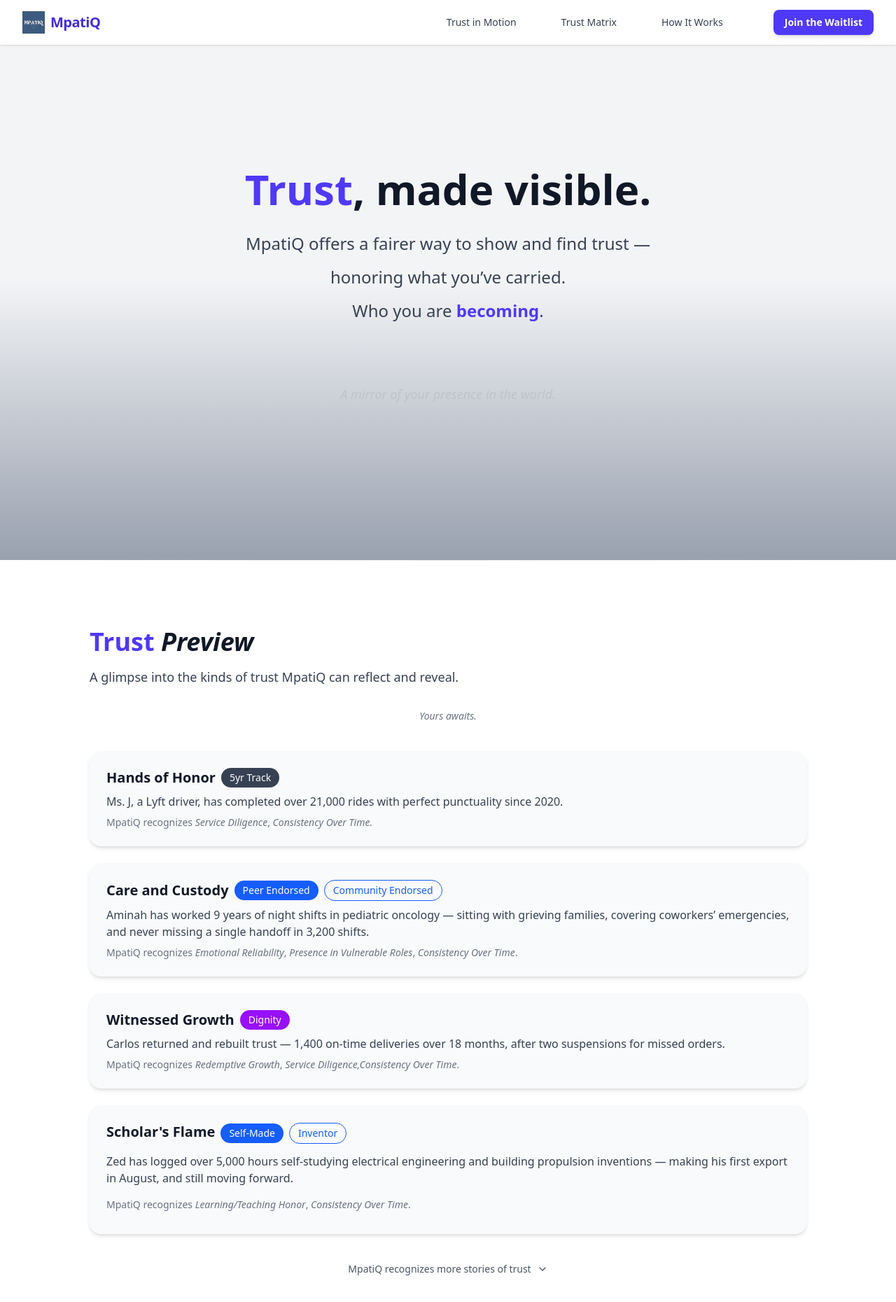
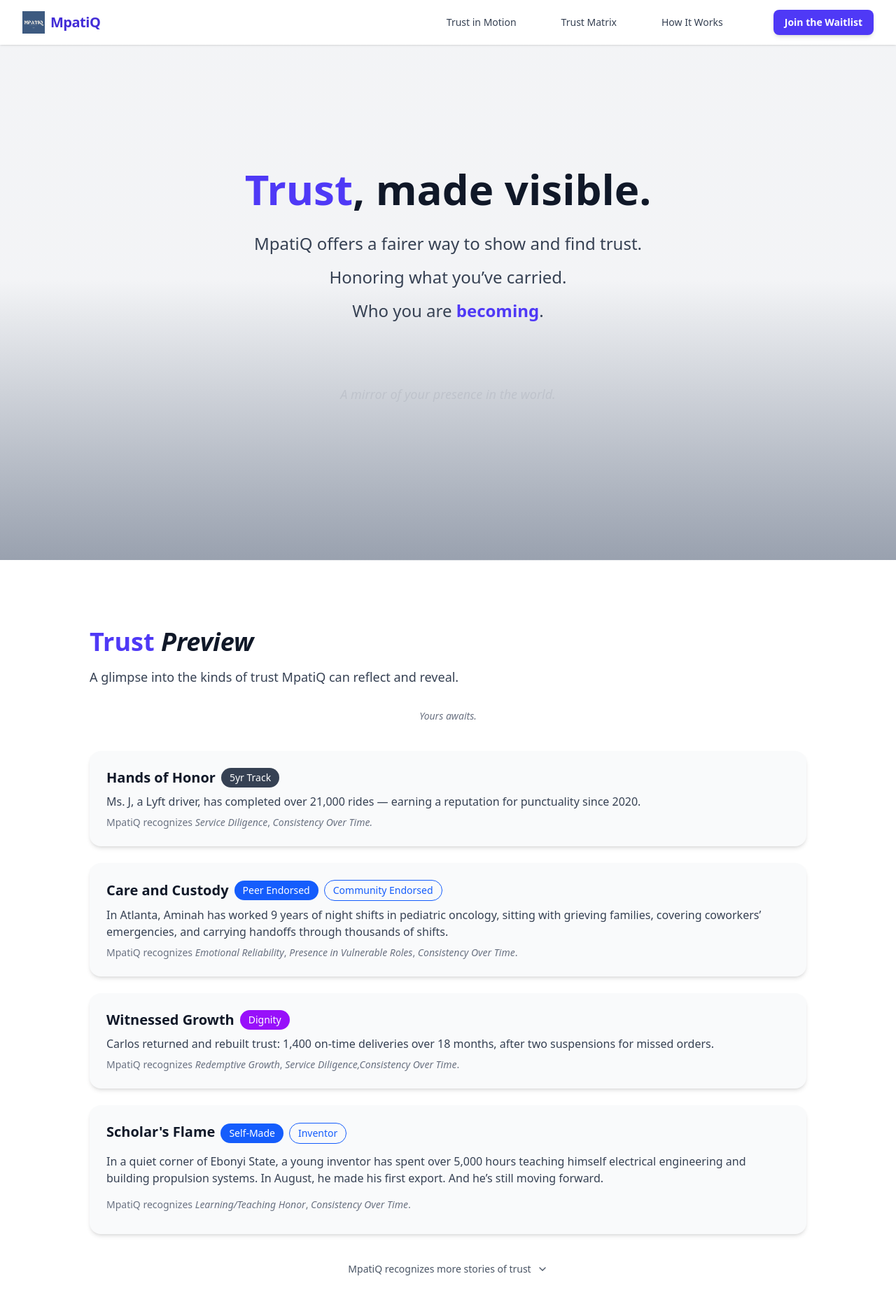
Before and after one commit to UruBuilds/MpatiQ, a React (Vite) app: page / in a window 1280 px wide. Shown: the top 1860 px of the page at 70% size. Built offline with nearby package versions, Linux system fonts and the light colour scheme.

Commit message:
chore(copy): clean up text for clarity and consistency

```diff
--- a/index.html
+++ b/index.html
@@ -21,7 +21,7 @@
     <meta name="twitter:title" content="MpatiQ – Trust, Made Visible." />
     <meta
       name="twitter:description"
-      content="A fairer way to show and find trust — honoring what you’ve carried, who you’re becoming."
+      content="A fairer way to show and find trust, honoring what you’ve carried, and who you’re becoming."
     />
     <meta
       name="twitter:image"
--- a/src/components/HowItWorks.jsx
+++ b/src/components/HowItWorks.jsx
@@ -78,7 +78,7 @@
             🔹 Step 4 — Connection Through Trust
           </h3>
           <p className="text-gray-600 leading-relaxed">
-            Offer your trust — so others find you, and you them.
+            Offer your trust. So others find you, and you them.
           </p>
         </motion.div>
 
--- a/src/components/trustCards/BuildersLedgerCard.jsx
+++ b/src/components/trustCards/BuildersLedgerCard.jsx
@@ -20,7 +20,7 @@
         </div>
         <p className="text-gray-700 text-base mb-2">
           A tool delivering weather alerts and coordinating harvest transport
-          for farmers — built by a founder in Iowa, optimized for rural
+          for farmers. Built by a founder in Iowa, optimized for rural
           networks, now serves over 40 communities.
         </p>
         <p className="text-sm text-gray-500">
--- a/src/components/trustCards/CareAndCustodyCard.jsx
+++ b/src/components/trustCards/CareAndCustodyCard.jsx
@@ -23,9 +23,9 @@
       </div>
 
       <p className="text-gray-700 text-base mb-2">
-        Aminah has worked 9 years of night shifts in pediatric oncology —
+        In Atlanta, Aminah has worked 9 years of night shifts in pediatric oncology,
         sitting with grieving families, covering coworkers’ emergencies, and
-        never missing a single handoff in 3,200 shifts.
+        carrying handoffs through thousands of shifts.
       </p>
 
       <p className="text-sm text-gray-500">
--- a/src/components/trustCards/CreativeStewardCard.jsx
+++ b/src/components/trustCards/CreativeStewardCard.jsx
@@ -26,7 +26,7 @@
       </div>
       <p className="text-gray-700 text-base mb-2">
         In East London, a creative collective has built a sanctuary of
-        expression — hosting Thursday gatherings, sharing poems, and growing a
+        expression, hosting Thursday gatherings, sharing poems, and growing a
         new creative canon.
       </p>
       <p className="text-sm text-gray-500">
--- a/src/components/trustCards/HandsOfHonorCard.jsx
+++ b/src/components/trustCards/HandsOfHonorCard.jsx
@@ -18,8 +18,8 @@
 
       {/*  */}
       <p className="text-gray-700 text-base mb-2">
-        Ms. J, a Lyft driver, has completed over 21,000 rides with perfect
-        punctuality since 2020.
+        Ms. J, a Lyft driver, has completed over 21,000 rides — earning a
+        reputation for punctuality since 2020.
       </p>
       <p className="text-sm text-gray-500">
         MpatiQ recognizes <em>Service Diligence</em>,{' '}
--- a/src/components/trustCards/MentorsPathCard.jsx
+++ b/src/components/trustCards/MentorsPathCard.jsx
@@ -26,7 +26,7 @@
           </Badge>
         </div>
         <p className="text-gray-700 text-base mb-2">
-          A clothing store that mentors youth and provides work for formerly
+          In Los Angeles, a clothing store that mentors youth and provides work for formerly
           incarcerated community members now creates new paths with dignity.
         </p>
         <p className="text-sm text-gray-500">
--- a/src/components/trustCards/ScholarsFlameCard.jsx
+++ b/src/components/trustCards/ScholarsFlameCard.jsx
@@ -26,9 +26,10 @@
         </Badge>
 
         <p className="text-gray-700 text-base mb-2">
-          Zed has logged over 5,000 hours self-studying electrical engineering
-          and building propulsion inventions — making his first export in
-          August, and still moving forward.{' '}
+          In a quiet corner of Ebonyi State, a young inventor has spent over
+          5,000 hours teaching himself electrical engineering and building
+          propulsion systems. In August, he made his first export. And he’s
+          still moving forward.{' '}
         </p>
         <p className="text-sm text-gray-500">
           MpatiQ recognizes <em>Learning/Teaching Honor</em>,{' '}
--- a/src/components/trustCards/SoulAnchorCard.jsx
+++ b/src/components/trustCards/SoulAnchorCard.jsx
@@ -23,7 +23,7 @@
       {/* Core P tag for Soul Anchor */}
       <p className="text-gray-700 text-base mb-2">
         After losing her daughter, Adaora began leaving flowers for new mothers
-        at the hospital — and has kept this vigil quietly for 9 years.
+        at a Lagos hospital — and has kept this vigil quietly for 9 years.
       </p>
       {/* Domain recognition */}
       <p className="text-sm text-gray-500">
--- a/src/components/trustCards/WitnessedGrowthCard.jsx
+++ b/src/components/trustCards/WitnessedGrowthCard.jsx
@@ -15,7 +15,7 @@
         </Badge>
       </h3>
       <p className="mb-2 text-base text-gray-700">
-        Carlos returned and rebuilt trust — 1,400 on-time deliveries over 18
+        Carlos returned and rebuilt trust: 1,400 on-time deliveries over 18
         months, after two suspensions for missed orders.
       </p>
       <p className="text-sm text-gray-500">
--- a/src/screens/Landing.jsx
+++ b/src/screens/Landing.jsx
@@ -79,7 +79,7 @@
               transition={{ duration: 2.0, ease: 'easeOut' }}
               className="text-xl md:text-2xl text-gray-700 leading-loose max-w-2xl mx-auto"
             >
-              MpatiQ offers a fairer way to show and find trust — honoring what
+              MpatiQ offers a fairer way to show and find trust. <br/> Honoring what
               you’ve carried. <br />
               Who you are{' '}
               <span className="font-semibold text-indigo-600">becoming</span>.
```
